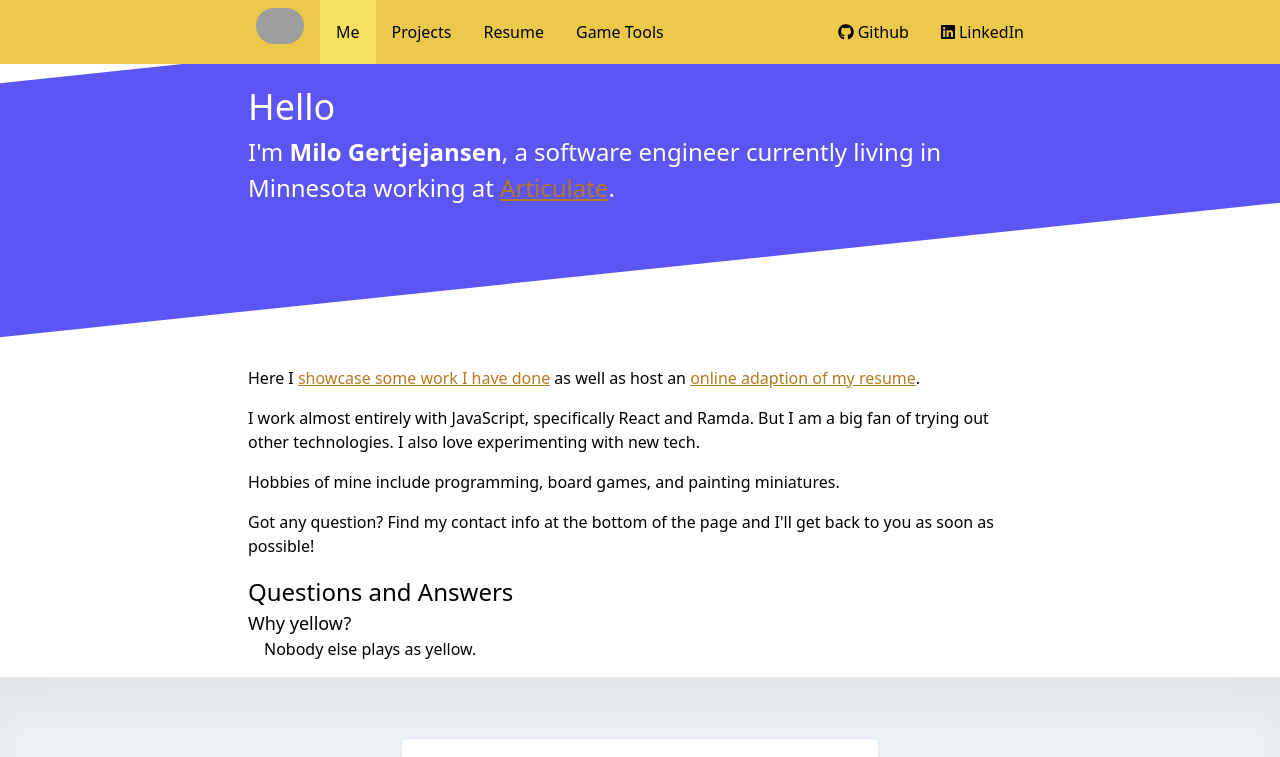
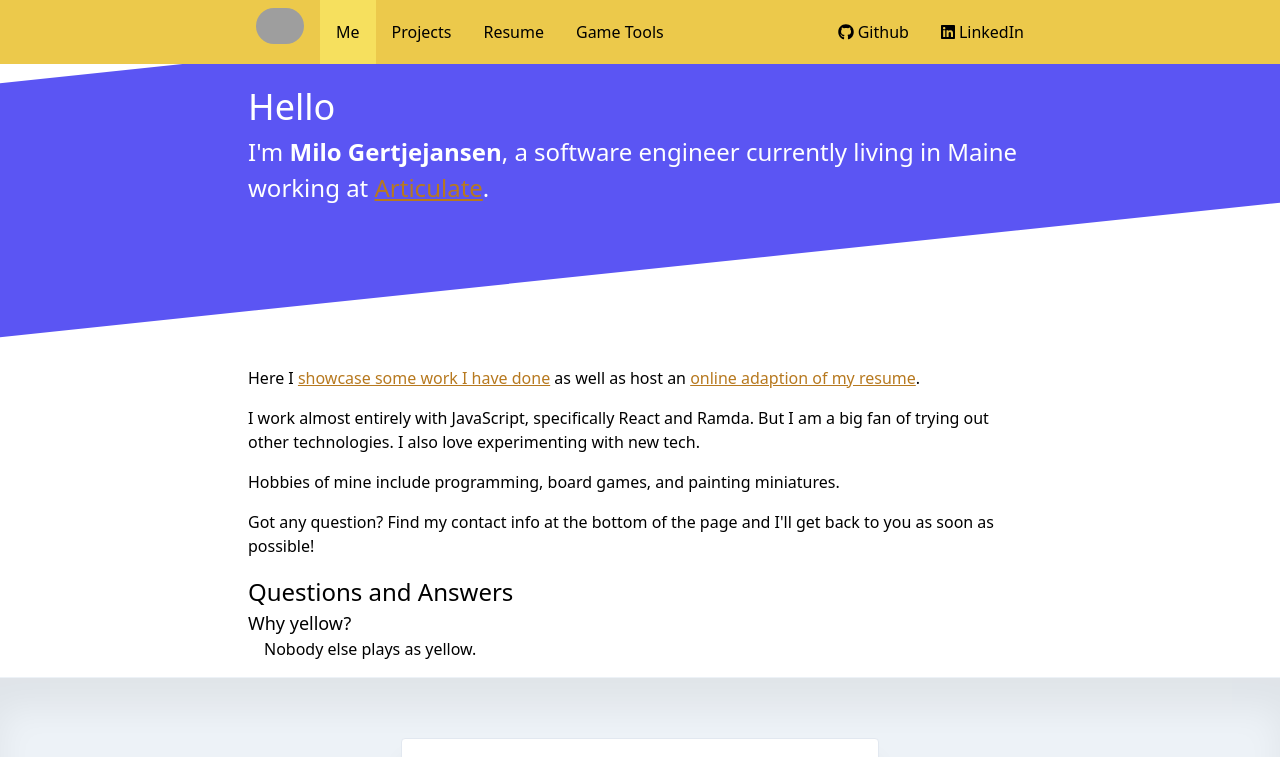
Before and after one commit to milogert/website, a Next.js app: page / in a window 1280 px wide. Shown: the top 757 px of the page. Built offline with nearby package versions, Linux system fonts and the light colour scheme; grey boxes are pictures that could not be loaded.

Commit message:
Update index.js

```diff
--- a/pages/index.js
+++ b/pages/index.js
@@ -21,7 +21,7 @@ const Home = ({ allPostsData }) => {
 
     <Hero>
       <div className="text-4xl">Hello</div>
-      <div className="text-2xl">I'm <b>Milo Gertjejansen</b>, a software engineer currently living in Minnesota working at <a href="articulate.com" className="webLink">Articulate</a>.</div>
+      <div className="text-2xl">I'm <b>Milo Gertjejansen</b>, a software engineer currently living in Maine working at <a href="articulate.com" className="webLink">Articulate</a>.</div>
     </Hero>
 
     <div className="content">
```
